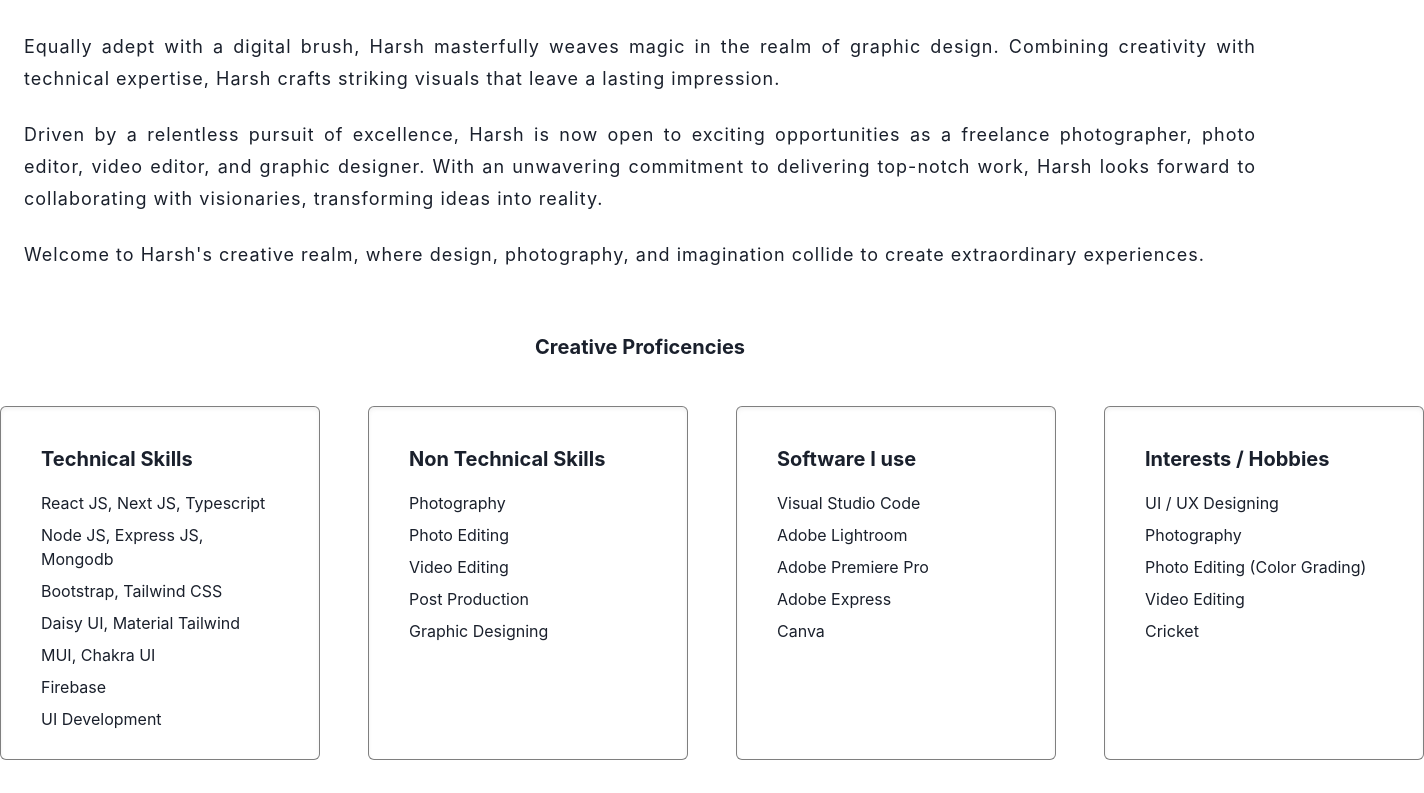
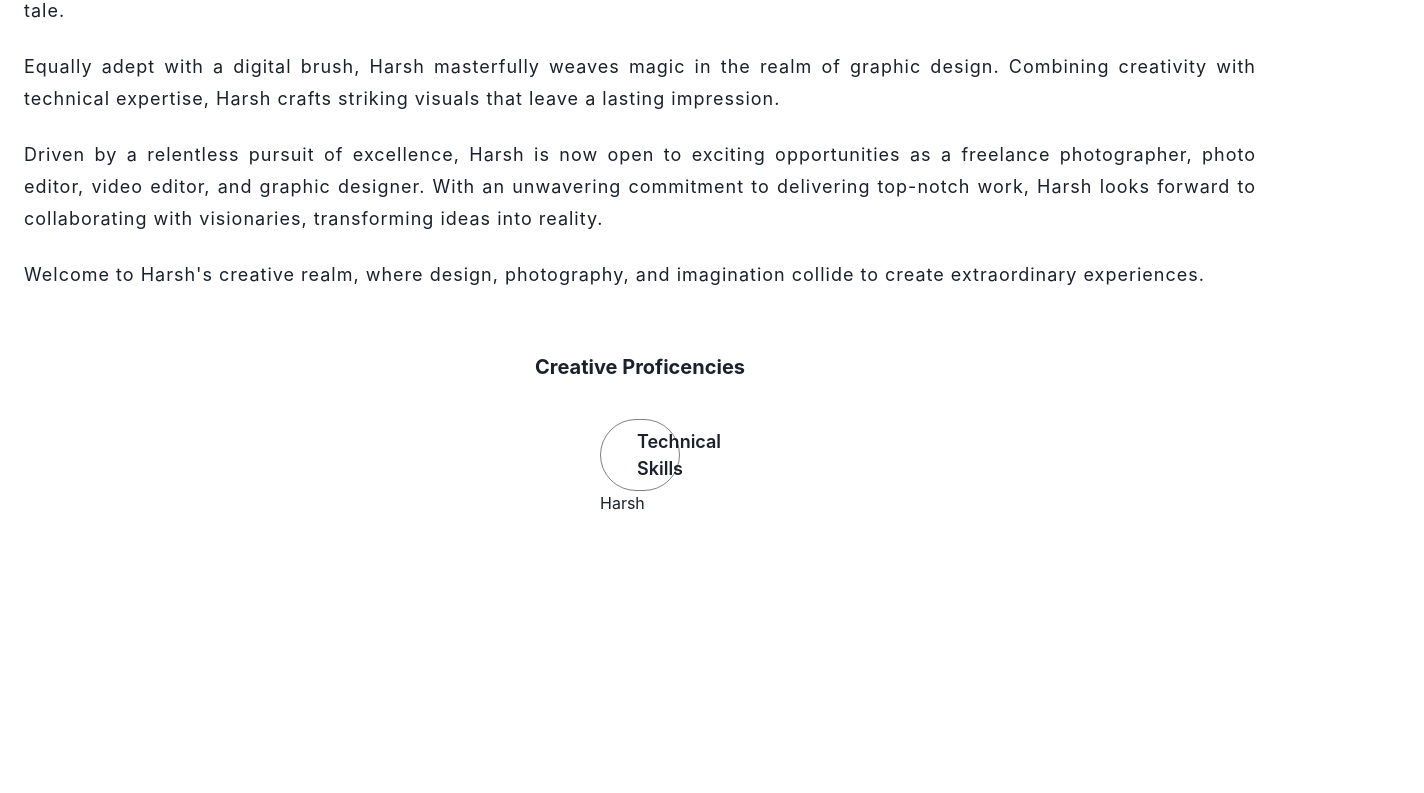
Before and after one commit to harahraghavani/portfolio-chakra-ui, a React (Create React App) app: page / in a window 1280 px wide. Shown: the part 1217-2010 px from the top of the page, 1424 px wide, since content can reach past the window. After the commit the page ends 1772 px from the top, so only its background shows below. Built offline with nearby package versions, Linux system fonts and the light colour scheme.

Commit message:
Upda: Created common components

```diff
--- a/src/components/Home/AboutMe.js
+++ b/src/components/Home/AboutMe.js
@@ -1,21 +1,17 @@
-import React from "react";
-import { Box, Flex, Heading, Text } from "@chakra-ui/react";
+import { Flex, Text } from "@chakra-ui/react";
 import AboutMeData from "../../constant/AboutMe.json";
-import { Helmet } from "react-helmet";
+import CommonHeading from "../common/CommonHeading";
+import { MarginProvider } from "../../context/MarginContext";
 
 const AboutMe = () => {
+
+
+
     return (
-        <Box mt={5}>
-            <Helmet>
-                <title>Harsh Raghavani</title>
-                <meta name="description" content="Harsh Raghavani Portfolio" />
-                <meta name="keywords" content="Harsh Raghavani" />
-            </Helmet>
+        <MarginProvider>
             <Flex justifyContent={"center"} flexDirection={"column"}>
                 <Flex justifyContent={"center"} mb={5}>
-                    <Heading as={"h1"} size={"md"}>
-                        About, Harsh!
-                    </Heading>
+                    <CommonHeading headingText="About, Harsh!" />
                 </Flex>
                 <Flex justifyContent={"center"} flexDirection={"column"} gap={6} p={6}>
                     {AboutMeData.map((item) => (
@@ -31,7 +27,7 @@ const AboutMe = () => {
                     ))}
                 </Flex>
             </Flex>
-        </Box>
+        </MarginProvider>
     );
 };
 
--- a/src/components/Home/Hero.js
+++ b/src/components/Home/Hero.js
@@ -1,6 +1,5 @@
-import React, { Fragment } from "react";
+import { Fragment } from "react";
 import NavBar from "../common/NavBar";
-import { Helmet } from "react-helmet";
 import {
     Box,
     Flex,
@@ -13,6 +12,7 @@ import { TypeAnimation } from "react-type-animation";
 import { BiMouse } from "react-icons/bi";
 import { motion } from "framer-motion";
 import { useTheme } from "../../hooks/theme/useTheme";
+import CommonMeta from "../common/CommonMeta";
 
 const Hero = () => {
     const { colorMode } = useColorMode();
@@ -28,11 +28,7 @@ const Hero = () => {
 
     return (
         <Fragment>
-            <Helmet>
-                <title>Harsh Raghavani</title>
-                <meta name="description" content="Harsh Raghavani Portfolio" />
-                <meta name="keywords" content="Harsh Raghavani" />
-            </Helmet>
+            <CommonMeta />
             <NavBar />
             <Flex
                 justifyContent={"center"}
--- a/src/components/Home/Skills.js
+++ b/src/components/Home/Skills.js
@@ -1,43 +1,26 @@
-import { Box, Flex, Grid, Heading } from "@chakra-ui/react";
-import React from "react";
-import { Helmet } from "react-helmet";
-import SkillsData from "../../constant/Skills.json"
-import CommonCard from "../common/CommonCard";
+import { Box, Flex, Grid } from "@chakra-ui/react";
+import CommonHeading from "../common/CommonHeading";
+import { MarginProvider } from "../../context/MarginContext";
+import CommonSkills from "../common/CommonSkills";
 
 const Skills = () => {
     return (
-        <Box my={10}>
-            <Helmet>
-                <title>Harsh Raghavani</title>
-                <meta name="description" content="Harsh Raghavani Portfolio" />
-                <meta name="keywords" content="Harsh Raghavani" />
-            </Helmet>
+        <MarginProvider>
             <Flex justifyContent={"center"} flexDirection={"column"}>
                 <Flex justifyContent={"center"} mb={10}>
-                    <Heading as={"h1"} size={"md"}>
-                        Creative Proficencies
-                    </Heading>
+                    <CommonHeading headingText="Creative Proficencies" />
                 </Flex>
-                <Grid
-                    templateColumns={{
-                        base: "repeat(1, 1fr)",
-                        sm: "repeat(1, 1fr)",
-                        md: "repeat(2, 1fr)",
-                        lg: "repeat(4, 1fr)",
-                    }}
-                    m={"auto"}
-                    gap={12}
-                    justifyContent={"center"}
-                >
-                    {Object.entries(SkillsData).map(([category, skills]) => (
-                        <Box key={category}>
-                            <CommonCard category={category} skills={skills} />
-                        </Box>
-                    ))}
-
-                </Grid>
+                <Box mx={{
+                    base: "50px",
+                    md: "150px",
+                    lg: "400px",
+                    xl: "600px",
+                    "2xl": "600px",
+                }}>
+                    <CommonSkills />
+                </Box>
             </Flex>
-        </Box>
+        </MarginProvider >
     );
 };
 
--- /dev/null
+++ b/src/components/common/CommonHeading.js
@@ -0,0 +1,21 @@
+import { Heading } from "@chakra-ui/react";
+import React from "react";
+import { useTheme } from "../../hooks/theme/useTheme";
+
+const CommonHeading = ({ headingText = "" }) => {
+    const { selectedColor } = useTheme();
+
+    return (
+        <Heading
+            as={"h1"}
+            size={"md"}
+            borderBottom={selectedColor !== null ? `4px solid ${selectedColor}` : ""}
+            borderBottomRadius={"5px"}
+            transition={"all 0.3s ease-in-out"}
+        >
+            {headingText}
+        </Heading>
+    );
+};
+
+export default CommonHeading;
--- /dev/null
+++ b/src/components/common/CommonMeta.js
@@ -0,0 +1,18 @@
+import React from "react";
+import { Helmet } from "react-helmet";
+
+const CommonMeta = ({
+    title = "Harsh Raghavani",
+    descriptionContent = "Harsh Raghavani Portfolio",
+    keywordsContent = "Harsh Raghavani",
+}) => {
+    return (
+        <Helmet>
+            <title>{title}</title>
+            <meta name="description" content={descriptionContent} />
+            <meta name="keywords" content={keywordsContent} />
+        </Helmet>
+    );
+};
+
+export default CommonMeta;
--- /dev/null
+++ b/src/components/common/CommonSkills.js
@@ -0,0 +1,31 @@
+import { Box, Flex, Heading, Text, useColorMode } from "@chakra-ui/react";
+import { FaGoogle } from "react-icons/fa";
+
+const CommonSkills = () => {
+    const { colorMode } = useColorMode();
+    return (
+        <Box width={"100%"}>
+            <Flex justifyContent={"center"} flexDirection={"column"}>
+                <Box
+                    border={
+                        colorMode === "light"
+                            ? "0.5px solid rgba(0, 0, 0, 0.5)"
+                            : "0.5px solid rgba(255, 255, 255, 0.5)"
+                    }
+                    py={2}
+                    px={6}
+                    borderRadius={50}
+                >
+                    <Flex alignItems="center" gap={3}>
+                        <FaGoogle size={25} />
+                        <Text fontSize="lg" fontWeight="semibold">Technical Skills</Text>
+                    </Flex>
+
+                </Box>
+                <Box>Harsh</Box>
+            </Flex>
+        </Box>
+    );
+};
+
+export default CommonSkills;
--- /dev/null
+++ b/src/context/MarginContext.js
@@ -0,0 +1,18 @@
+import { Box } from "@chakra-ui/react";
+import { createContext } from "react";
+import CommonMeta from "../components/common/CommonMeta";
+
+const MarginContext = createContext();
+
+const MarginProvider = ({ children }) => {
+    return (
+        <MarginContext.Provider value={{}}>
+            <CommonMeta />
+            <Box my={10}>
+                {children}
+            </Box>
+        </MarginContext.Provider>
+    )
+}
+
+export { MarginContext, MarginProvider }
--- /dev/null
+++ b/src/hooks/margin/useSpacingManage.js
@@ -0,0 +1,4 @@
+import { useContext } from "react";
+import { MarginContext } from "../../context/MarginContext"
+
+export const useSpacingManage = () => useContext(MarginContext);
```
